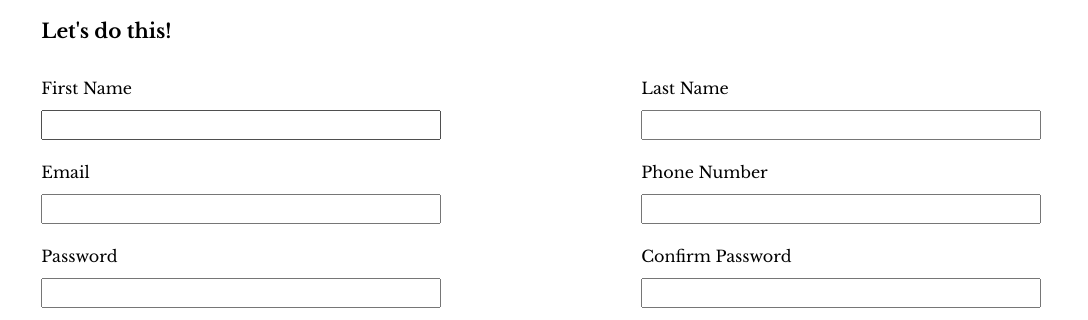
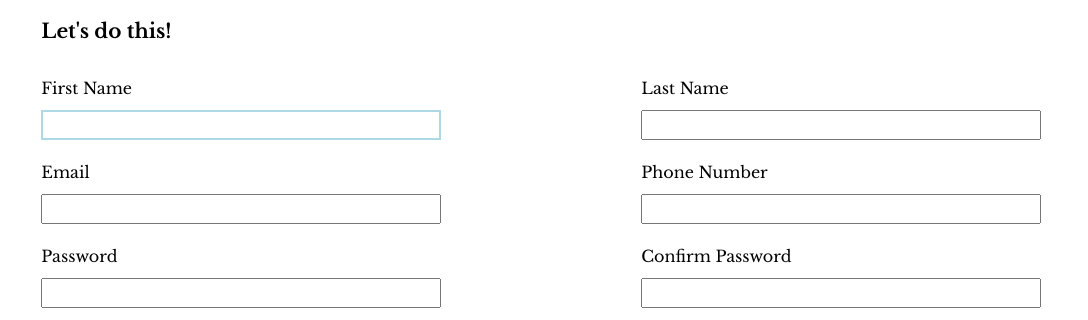
Before and after one commit to DamienSanchez/mock-sign-up, a plain HTML site: page index.html in a window 1280 px wide. In both pictures the pointer is over the input "First Name". Shown: the part 259-579 px from the top of the page, 192-1280 px from the left. Drawn offline with nearby package versions, Linux system fonts and the light colour scheme.

Commit message:
style: edit border color on input feild

```diff
--- a/style.css
+++ b/style.css
@@ -183,6 +183,10 @@ button:hover {
     border: 3px solid
 }
 
+input:hover {
+    border: 2px solid lightblue;
+}
+
 input {
     width: 400px;
 }
```
